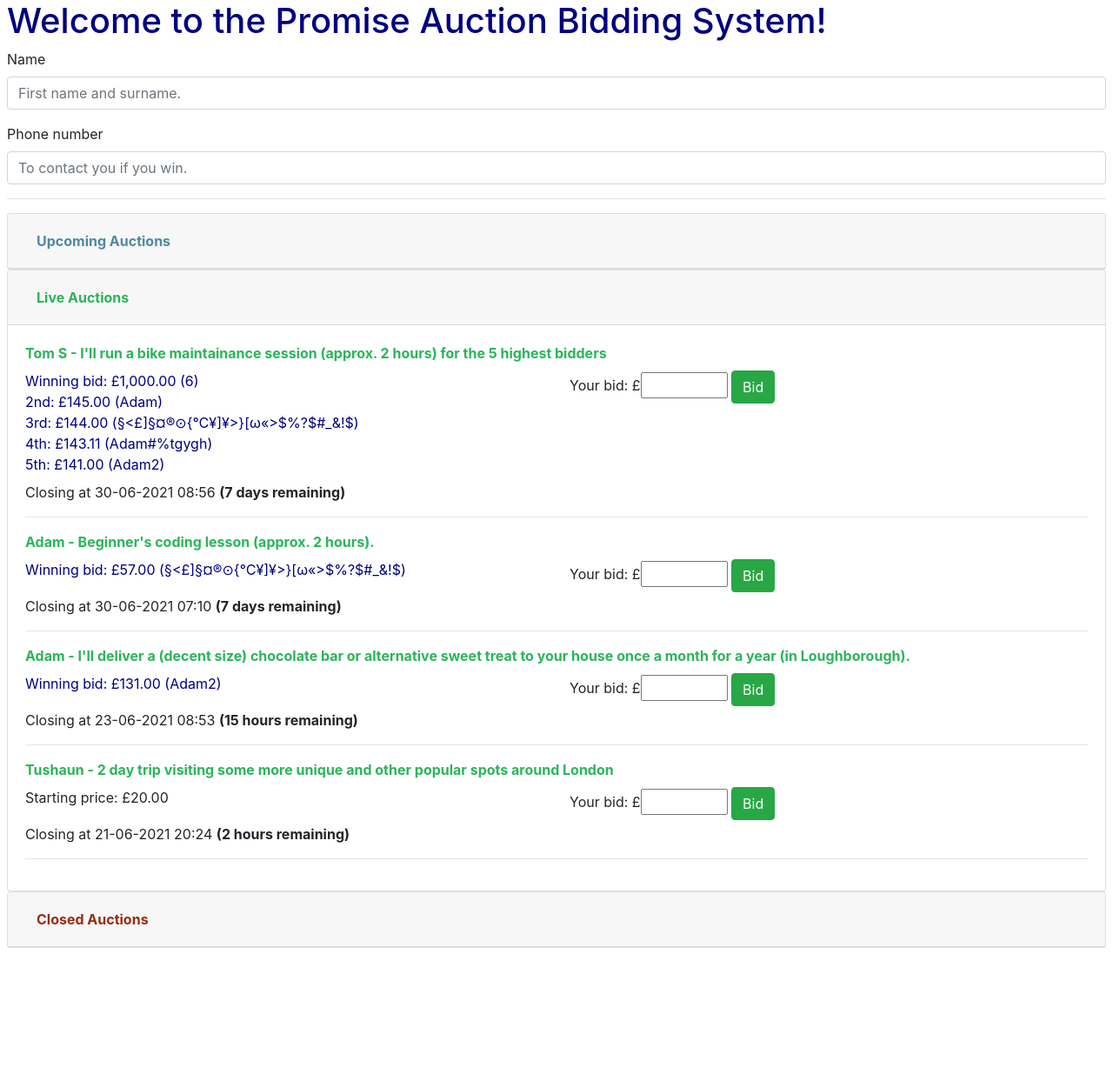
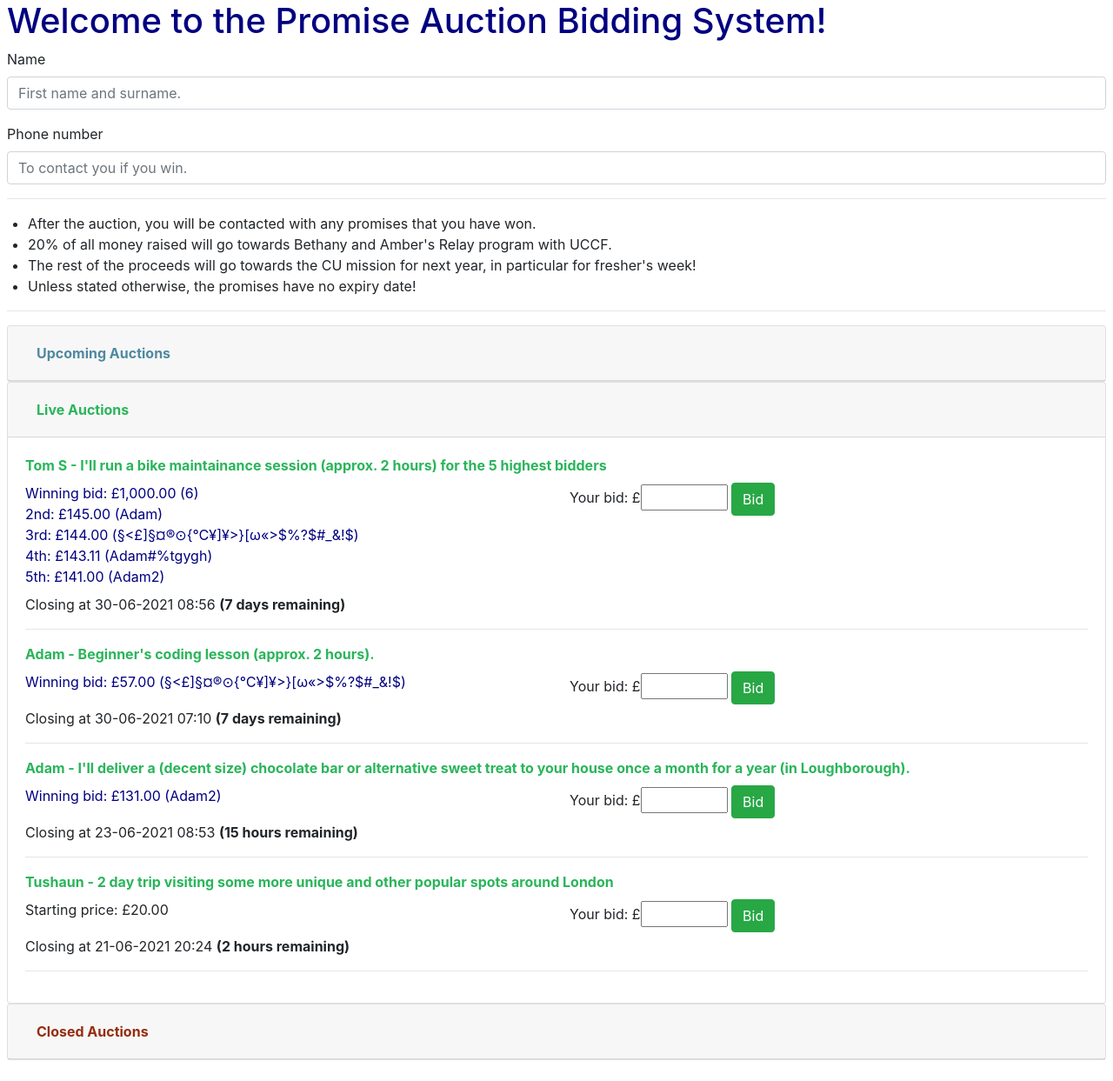
Before and after one commit to turnip99/bidding-software, a Django app: page /bidding/ in a window 1280 px wide. Shown: the whole page at 87% size. Before the commit the page ends 1090 px from the top, so only its background shows below. Run offline with Django 3.2, Linux system fonts and the light colour scheme; data comes from the database, SQL or seed files in the repository; both versions use the stored data as it was after the commit; some libraries are stand-ins or nearby versions.

Commit message:
Description

```diff
--- a/bidding/templates/bidding.html
+++ b/bidding/templates/bidding.html
@@ -26,6 +26,13 @@
 <div class="mx-2">
   <h1 class="blue">Welcome to the Promise Auction Bidding System!</h1>
   {% include "user_details.html" %}
+  <hr/>
+  <ul class="px-4">
+    <li>After the auction, you will be contacted with any promises that you have won.</li>
+    <li>20% of all money raised will go towards Bethany and Amber's Relay program with UCCF.</li>
+    <li>The rest of the proceeds will go towards the CU mission for next year, in particular for fresher's week!</li>
+    <li>Unless stated otherwise, the promises have no expiry date!</li>
+  </ul>
   <hr/>
 
   <div id="accordion">
@@ -259,7 +266,6 @@
               winning_bid_div.removeClass("d-none")
               if (item_updates["additional_winners"].length > 0) {
                 let additional_winners = item_updates["additional_winners"]
-                console.log(additional_winners)
                 let additional_winners_text = "<br/>"
                 for (let i = 0; i < additional_winners.length; i++) {
                   additional_winners_text += additional_winners[i]["position"] + ": £" + additional_winners[i]["price"] + " (" + additional_winners[i]["name"] + ")<br/>"
```
Also changed, not shown: db.sqlite3.
